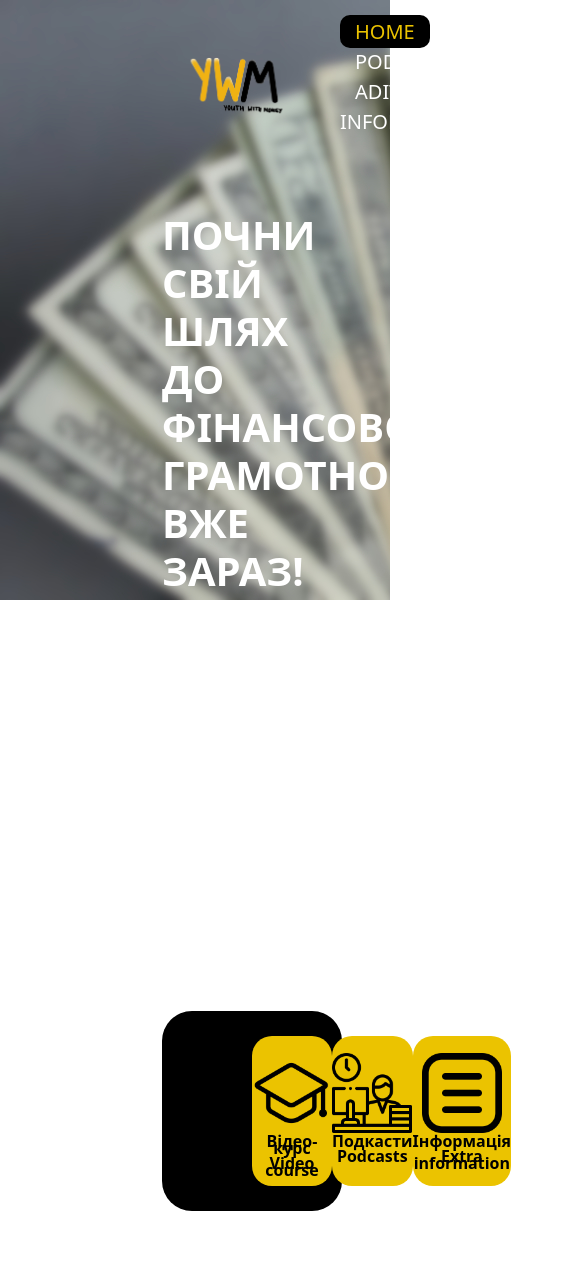
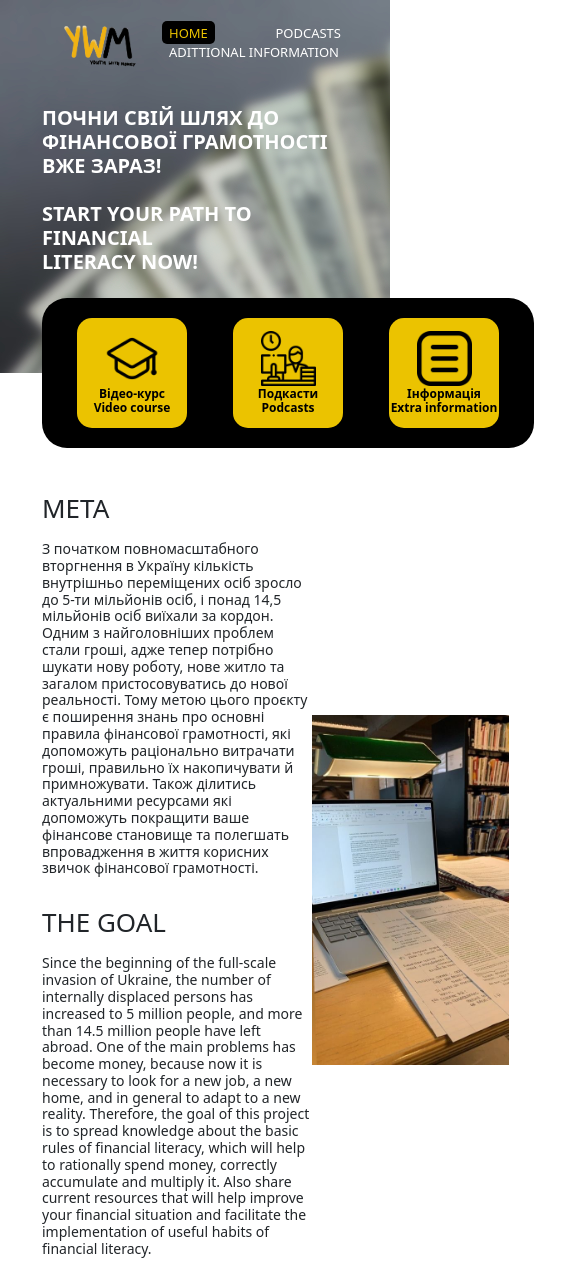
Before and after one commit to Andreychub2008/Andreychub2008.github.io, a plain HTML site: page index.html in a window 390 px wide. Shown: the top 1261 px of the page, 585 px wide, since content can reach past the window. Drawn offline with nearby package versions, Linux system fonts and the light colour scheme; files whose address does not match are found by name.

Commit message:
Update style.css

```diff
--- a/css/style.css
+++ b/css/style.css
@@ -16,8 +16,6 @@ li {
 .wrapper {
     max-width: 1200px;
     margin: 0 auto;
-
-
 }
 
 .header {
@@ -165,3 +163,218 @@ li {
     justify-content: space-between;
     align-items: center;
 }
+
+
+@media (max-width: 991.98px) {
+    .header {
+        padding: 7px 125px 0px;
+    }
+
+    .upheader {
+        margin-bottom: 40px;
+    }
+
+    .navbar {
+        font-size: 16px;
+        font-weight: 500;
+    }
+
+
+    .header_logo {
+        width: 123px;
+        height: 79px;
+    }
+
+    .navbar_item {
+        margin-left: 25px;
+    }
+
+    .subheader_text {
+        font-size: 34px;
+        margin-bottom: 34px;
+    }
+
+    .middleblock {
+        padding: 25px 60px;
+    }
+
+    .txtsection {
+        padding: 0 125px;
+        margin-top: 180px;
+    }
+
+    .stpart {
+        width: 440px;
+        margin-bottom: 40px;
+    }
+
+    .stpart_title {
+        font-size: 34px;
+        margin-bottom: 17px;
+    }
+
+    .stpart_maintext {
+        font-size: 17px;
+    }
+
+    .firstimg {
+        height: 405px;
+    }
+
+    .secondimg {
+        height: 400px;
+    }
+
+    .row {
+        padding: 0;
+    }
+}
+
+@media (max-width: 767.98px) {
+    .header {
+        padding: 7px 70px 0px;
+    }
+
+    .upheader {
+        margin-bottom: 32px;
+    }
+
+    .navbar {
+        font-size: 14px;
+        font-weight: 500;
+    }
+
+    .active {
+        border-radius: 7px;
+        padding: 2px 10px;
+    }
+
+    .a {
+        padding: 2px 10px;
+    }
+
+    .navbar_item {
+        margin-left: 10px;
+    }
+
+    .subheader_text {
+        font-size: 28px;
+        margin-bottom: 28px;
+        font-weight: 600;
+    }
+
+    .middleblock {
+        padding: 20px 35px;
+        height: 150px;
+        margin-bottom: -75px;
+        border-radius: 25px;
+    }
+
+    .mbutton {
+        width: 110px;
+        height: 110px;
+        border-radius: 15px;
+        padding: 13px 0 8px;
+    }
+
+    .icon {
+        width: 55px;
+        height: 55px;
+    }
+
+    .button_txt {
+        font-size: 12px;
+        line-height: 6px;
+        font-weight: 600;
+    }
+
+    .txtsection {
+        padding: 0 100px;
+        margin-top: 125px;
+    }
+
+    .stpart {
+        width: 300px;
+        margin-bottom: 30px;
+    }
+
+    .stpart_title {
+        font-size: 26px;
+    }
+
+    .stpart_maintext {
+        font-size: 14px;
+    }
+
+    .firstimg {
+        height: 350px;
+    }
+
+    .secondimg {
+        height: 350px;
+    }
+
+    @media (max-width: 575.98px) {
+        .header {
+            padding: 5px 30px 0px;
+        }
+
+        .upheader {
+            margin-bottom: 20px;
+        }
+
+        .navbar {
+            font-size: 13px;
+            font-weight: 500;
+            margin-top: 10px;
+        }
+
+        .navbar_item {
+            margin-left: 5px;
+        }
+
+        .a {
+            padding: 2.5px 7px;
+        }
+
+        .header_logo {
+            width: 115px;
+            height: 70px;
+        }
+
+        .active {
+            border-radius: 5px;
+            padding: 2.5px 7px;
+        }
+
+        .subheader_text {
+            font-size: 20px;
+            margin-bottom: 24px;
+            font-weight: 600;
+        }
+
+        .middleblock {
+            padding: 20px 35px;
+            width: 492px;
+
+        }
+
+        .txtsection {
+            padding: 0 30px;
+            margin-top: 120px;
+        }
+
+        .stpart {
+            width: 270px;
+            margin-bottom: 30px;
+        }
+
+
+
+
+    }
+
+
+
+
+}
```
